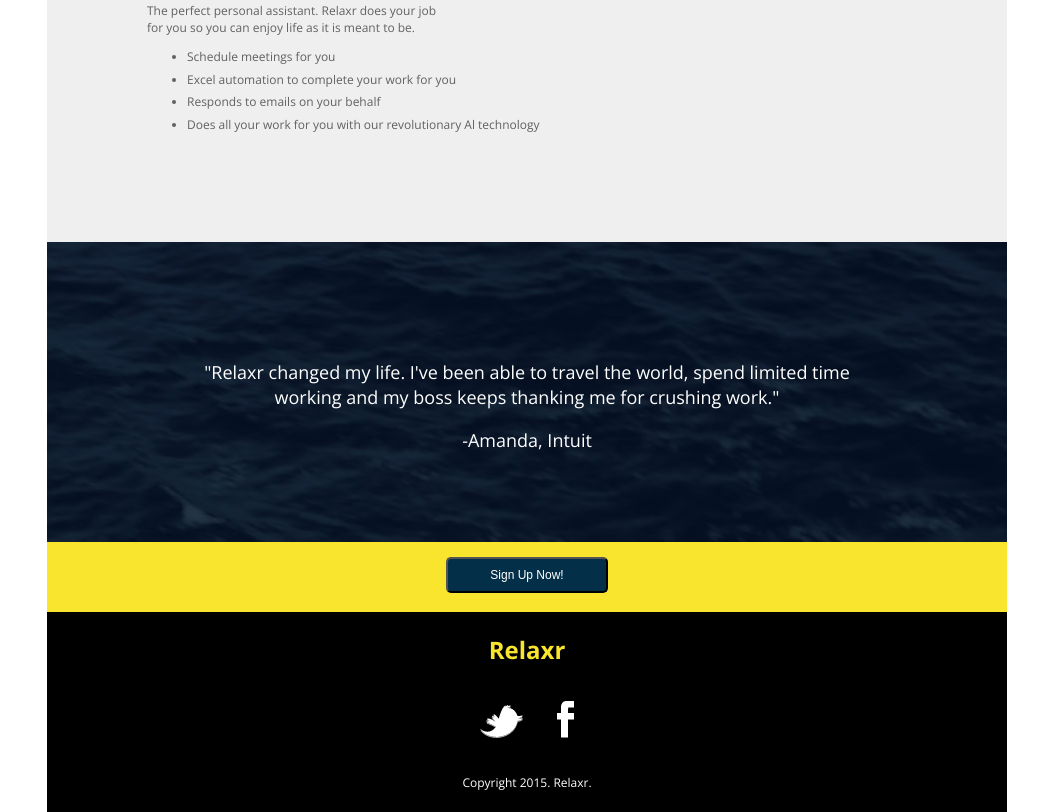
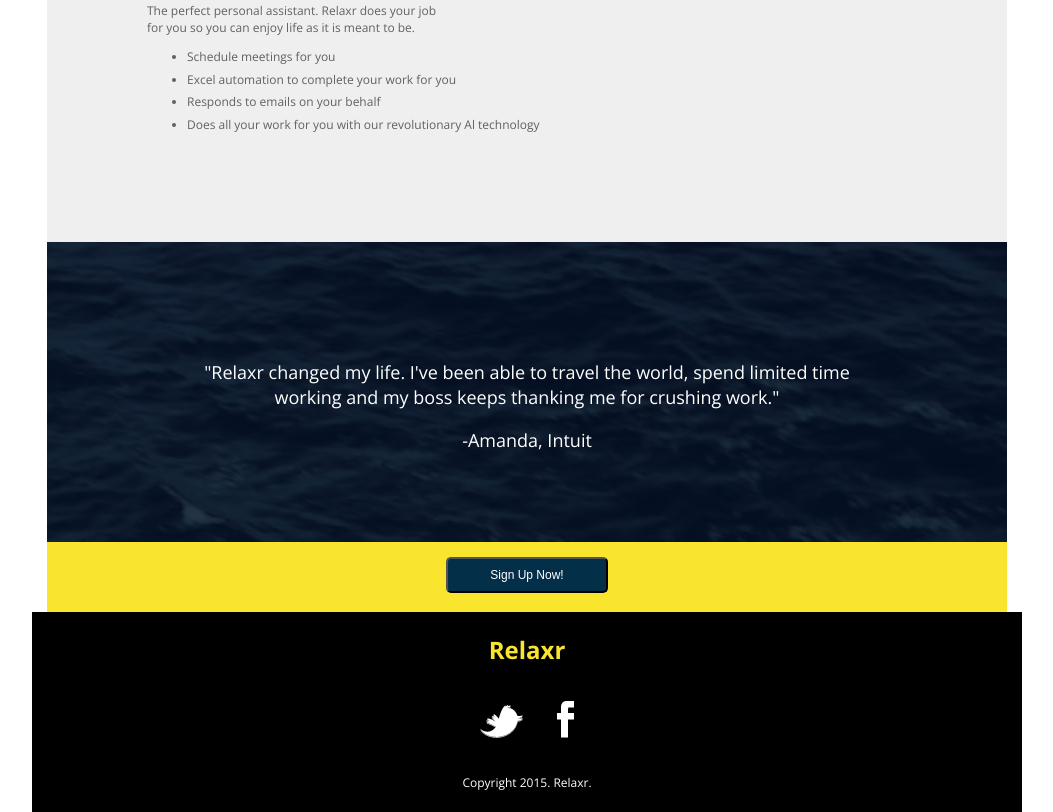
Before and after one commit to FEWD80/homework-02-relaxr-landing-page, a plain HTML site: page index.html in a window 1280 px wide. Shown: the part 564-1376 px from the top of the page, without its empty margins (113-1166 px from the left). Drawn offline with nearby package versions, Linux system fonts and the light colour scheme.

Commit message:
updated index.html
Adjusted width of footer section

```diff
--- a/css/style.css
+++ b/css/style.css
@@ -200,7 +200,7 @@ header {
 }
 
 footer  {
-  width: 75%;
+  width: 77.4%;
   margin: auto;
   color: white;
   background-color: black;
```
